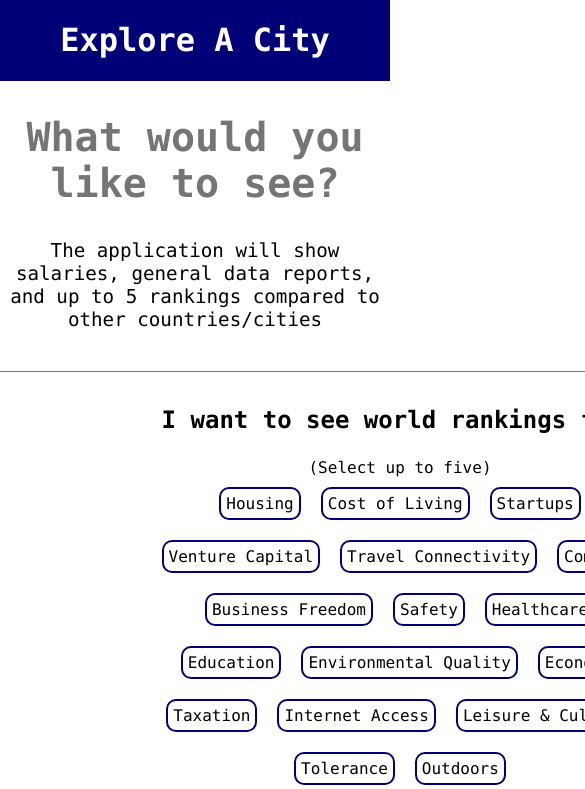
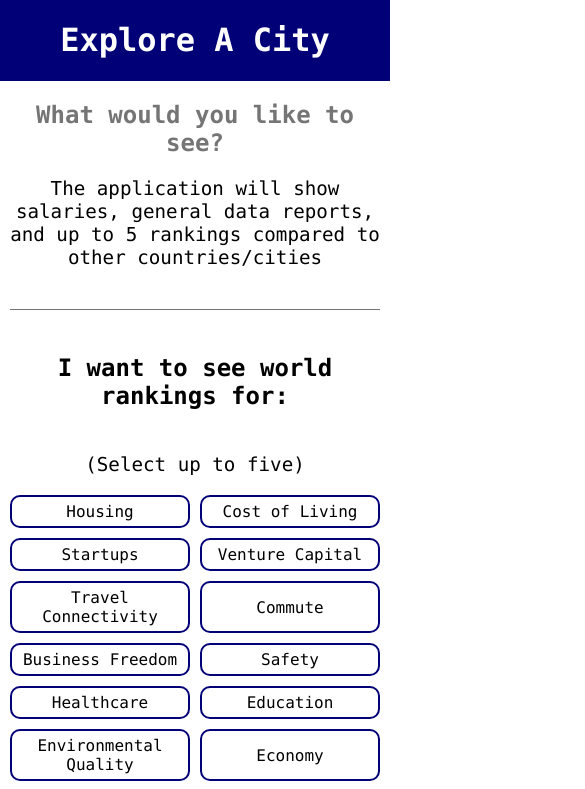
Before and after one commit to wamidgette/explore-cities, a React (Create React App) app: page /stats in a window 390 px wide. Shown: the top 789 px of the page, 585 px wide, since content can reach past the window. Built offline with nearby package versions, Linux system fonts and the light colour scheme.

Commit message:
css tweaks and button added to change user preferences/choices

```diff
--- a/src/components/FormWrapper.js
+++ b/src/components/FormWrapper.js
@@ -5,16 +5,16 @@ import { Link } from 'react-router-dom';
 
 const FormWrapperDiv = styled.div`
   text-align: center;
-  margin:
+  padding: 0 10px;
 `;
 const Form = styled.form`
   text-align: center;
   display: flex;
   flex-direction: column;
   justify-content: center;
-  width: 800px;
+  width: 100%;
   margin: 40px auto;
-  padding: 10px 50px;
+  padding: 20px 0;
   text-align: center !important;
   height: min-content;
   border-top: 1px solid var(--primary-color);
--- a/src/components/Graph.js
+++ b/src/components/Graph.js
@@ -134,7 +134,12 @@ export function Graph({cityData, selection}){
       type: 'bar',
       data: {
         labels: null,
-        datasets: []
+        datasets: [{
+          borderWidth: 2,
+          borderRadius: 5,
+          backgroundColor: '#AADAFF',
+          borderColor: '#020077',
+        }]
       },
       options: {
       }
--- a/src/components/Map.js
+++ b/src/components/Map.js
@@ -1,6 +1,6 @@
 import React, {useEffect, useState, useRef} from 'react';
 import styled from 'styled-components'
-import { BreakPoints, TextButton, DirectionButton, TabButton } from '../styles/styles';
+import { BreakPoints, TextButton, DirectionButton, TabButton, ButtonLink } from '../styles/styles';
 import { Link } from 'react-router-dom';
 import { Loader } from "@googlemaps/js-api-loader"
 import {getAllCities} from '../helpers/teleport'
@@ -53,6 +53,7 @@ const MapArea = styled.div`
 const DataDisplay = styled.div`
   background: var(--off-white);
   padding: 20px;
+  position: relative;
   @media${BreakPoints.largeDown}{
     display: flex;
     justify-content: center;
@@ -91,8 +92,15 @@ const CityName = styled.h3`
     font-size: 1.5rem
   }
 `;
-const Selection = styled.div``;
-
+const ChangeSelection = styled(ButtonLink)`
+  display: block;
+  margin-top: 10px;
+  height: min-content;
+  width: max-content;
+  text-align: center;
+  font-size: 14px;
+  margin: 20px auto 0 auto;
+`;
 export default function Map({userChoices, setUserChoices}){
   //TODO: if selections have not been made redirect the user to the home page
   const [cityData, setCityData] = useState(null)
@@ -191,8 +199,8 @@ export default function Map({userChoices, setUserChoices}){
         <DataDisplay>
           <CityName>{cityData? cityData.city_name : "click a city"}</CityName>
           {selection==='reports'? <Report cityData={cityData}></Report> : <Graph cityData={cityData} selection={selection}></Graph> }
+          <ChangeSelection to={'../job'}>change preferences</ChangeSelection>
         </DataDisplay>
-        <Selection></Selection>
       </Data>
     </MapWrapper>
   )
--- a/src/components/Stats.js
+++ b/src/components/Stats.js
@@ -10,25 +10,36 @@ const CheckBoxContainer = styled.div`
   display: flex;
   flex-wrap: wrap;
   justify-content: center;
+  margin: auto;
   width: 500px;
-  margin: auto;
+  gap: 10px;
+  @media${BreakPoints.medDown}{
+    width: 100%;
+    display: grid;
+    grid-template-columns: 1fr 1fr;
+  }
 `;
 const CheckBoxLabel = styled.label`
   input{
     position: absolute;
     opacity: 0;
   }
+  display: flex;
+  align-items: center;
+  justify-content: center;
   transition: 0.3s;
   width: max-content;
   height: min-height;
   border-radius: 10px;
   border: 2px solid var(--secondary-color);
-  margin: 10px;
   padding: 5px;
   cursor: pointer;
   background: white;
   &.checked{
     background: orange;
+  }
+  @media${BreakPoints.medDown}{
+    width: 100%;
   }
 `;
 const RemainingChoices = styled.p`
@@ -39,11 +50,9 @@ const RemainingChoices = styled.p`
     }
   }
 `;
-
 const ToMapButton = styled(TextButton)`
   align-self: center;
 `;
-
 
 export default function Stats({userChoices, setUserChoices, data}){
   const navigate = useNavigate();
@@ -78,7 +87,7 @@ export default function Stats({userChoices, setUserChoices, data}){
     <>
       <FormWrapper>
         <h3>I want to see world rankings for:</h3>
-        <span>(Select up to five)</span>
+        <p>(Select up to five)</p>
         <CheckBoxContainer>
           {data.map((data, index) =>
             <CheckBoxLabel className={userChoices.stats.includes(data) && "checked"} key={index} htmlFor={data}>
--- a/src/components/Welcome.js
+++ b/src/components/Welcome.js
@@ -4,6 +4,10 @@ import { BreakPoints, ButtonLink } from '../styles/styles';
 
 const Intro = styled.div`
   text-align: center;
+  padding: 0 10px;
+  p{
+    margin-bottom: 30px;
+  }
 `;
 
 export default function Welcome(){
--- a/src/global.scss
+++ b/src/global.scss
@@ -54,13 +54,15 @@ h1{
   font-size: 2rem;
   color: var(--white);
   text-align: center;
-  // @media(max-width: )
 }
 
 h2{
   font-size: 2.5rem;
   text-align: center;
   color: var(--primary-color);
+  @media(max-width: 680px){
+    font-size:1.5rem;
+  }
 }
 
 h3{
--- a/src/styles/styles.js
+++ b/src/styles/styles.js
@@ -71,9 +71,9 @@ export const TabButton = styled.button.attrs({type: 'button'})`
 
 `;
 
-
 export const ButtonLink = styled(Link)`
   text-decoration: none;
+  color: black;
   min-width: 150px;
   height: 50px;
   width: max-content;
@@ -104,15 +104,18 @@ export const DirectionButton = styled(Link)`
 `;
 
 export const DropDownList = styled.select`
-  width: min-content;
-  height: min-height;
+  width: max-content;
   border-radius: 10px;
   border: 2px solid var(--secondary-color);
-  background-image: none;
-  text-align:center;
+  background: #fff;
+  text-align: center;
   cursor: pointer;
   font-size: 1.5rem;
+  padding: 10px;
   option{
     font-size: 1rem;
   }
+  @media${BreakPoints.smallOnly}{
+    font-size: 1rem;
+  }
 `;
```
